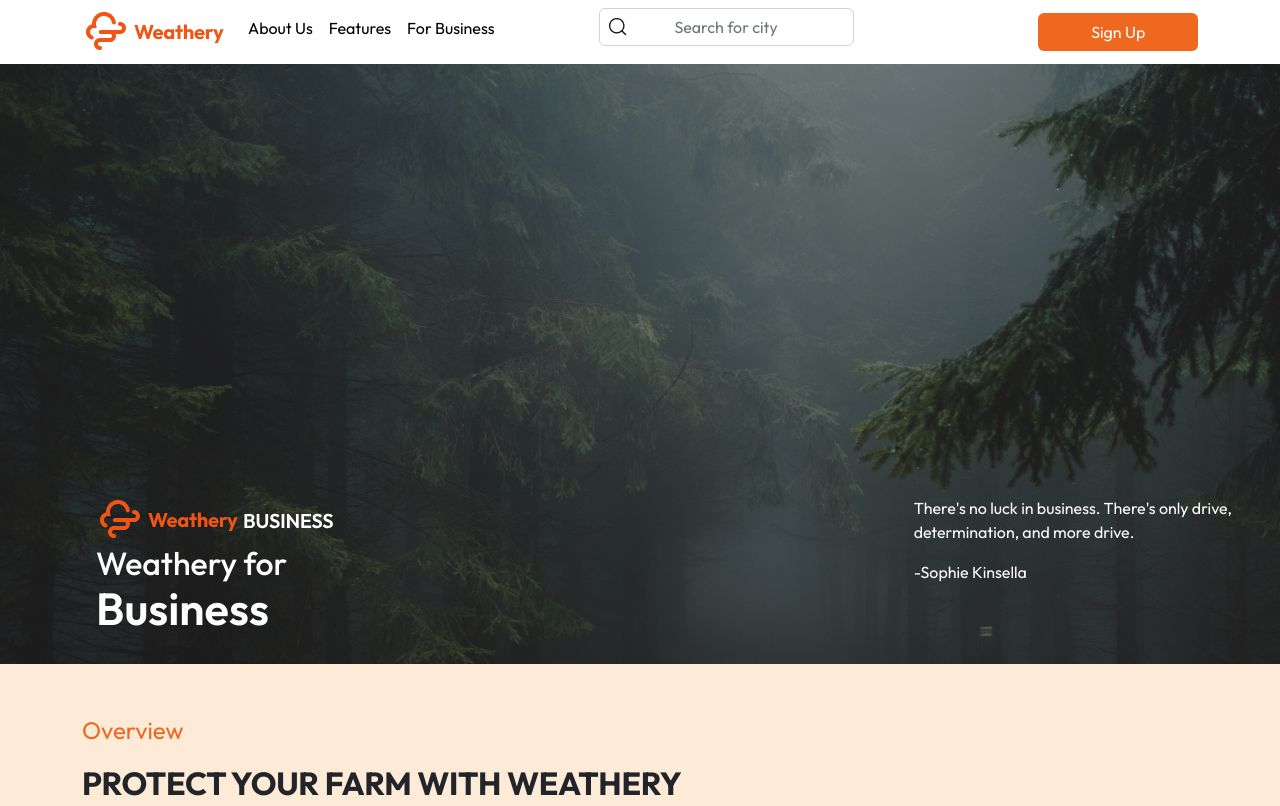
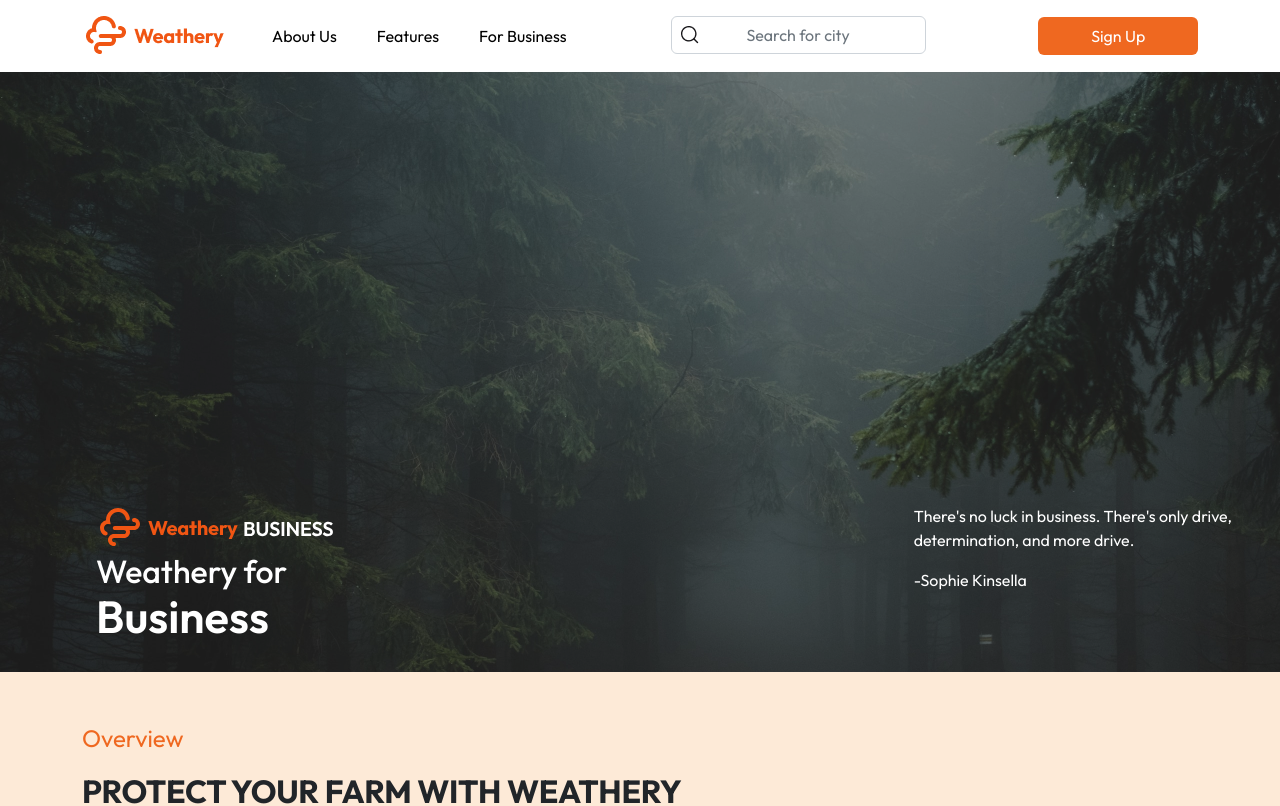
Before and after one commit to Maiqel1/weather-business, a React (Create React App) app: page / in a window 1280 px wide. Shown: the top 806 px of the page. Built offline with nearby package versions, Linux system fonts and the light colour scheme.

Commit message:
fix: finishing touches,  minor bug fixes

```diff
--- a/src/components/Navbar.jsx
+++ b/src/components/Navbar.jsx
@@ -11,11 +11,11 @@ function Navbar() {
       <span className="navbar-toggler-icon"></span>
     </button>
     <div className="collapse navbar-collapse" id="navbarSupportedContent">
-      <ul className="navbar-nav me-auto mb-2 mb-lg-0">
-        <li className="nav-item">
+      <ul className="navbar-nav me-auto mb-2 mb-lg-0 pt-0 pt-md-2">
+        <li className="nav-item ms-4">
           <a className=" nav-link" aria-current="page" href="#">About Us</a>
         </li>
-        <li className="nav-item">
+        <li className="nav-item me-0 me-md-4 ms-0 ms-md-4">
           <a className="nav-link"  href="#">Features</a>
         </li>
         <li className="nav-item">
```
